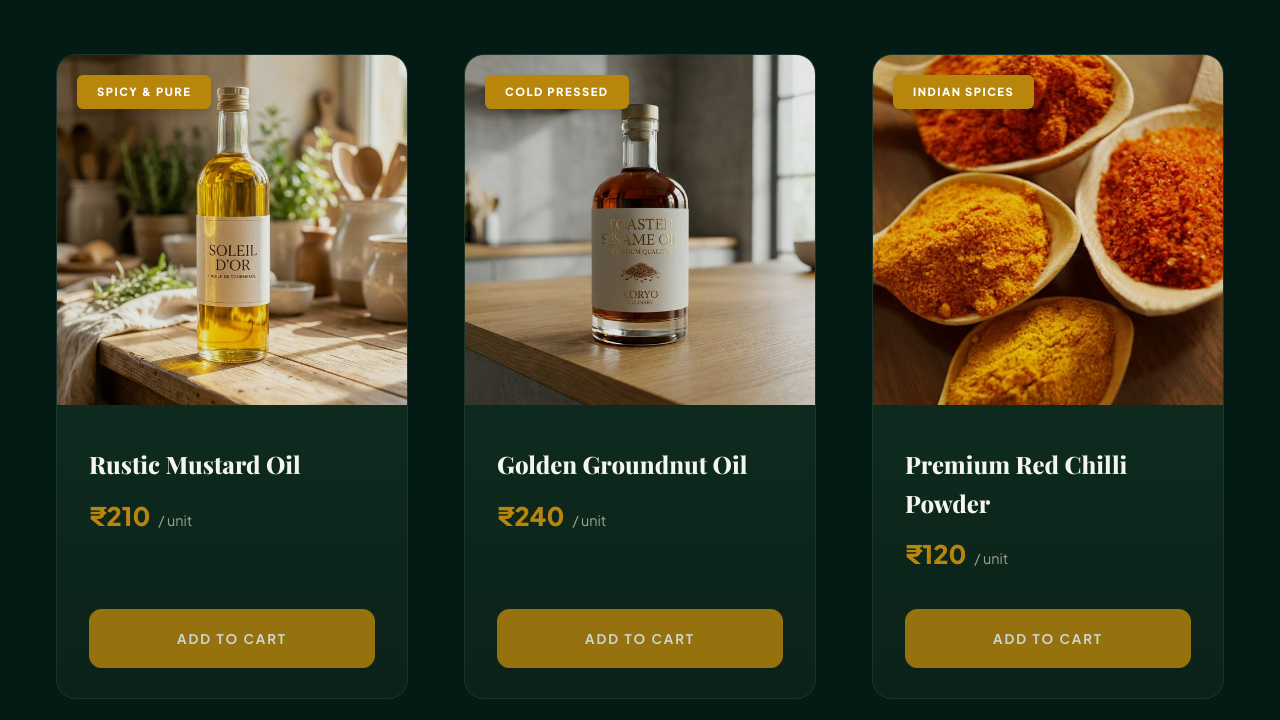
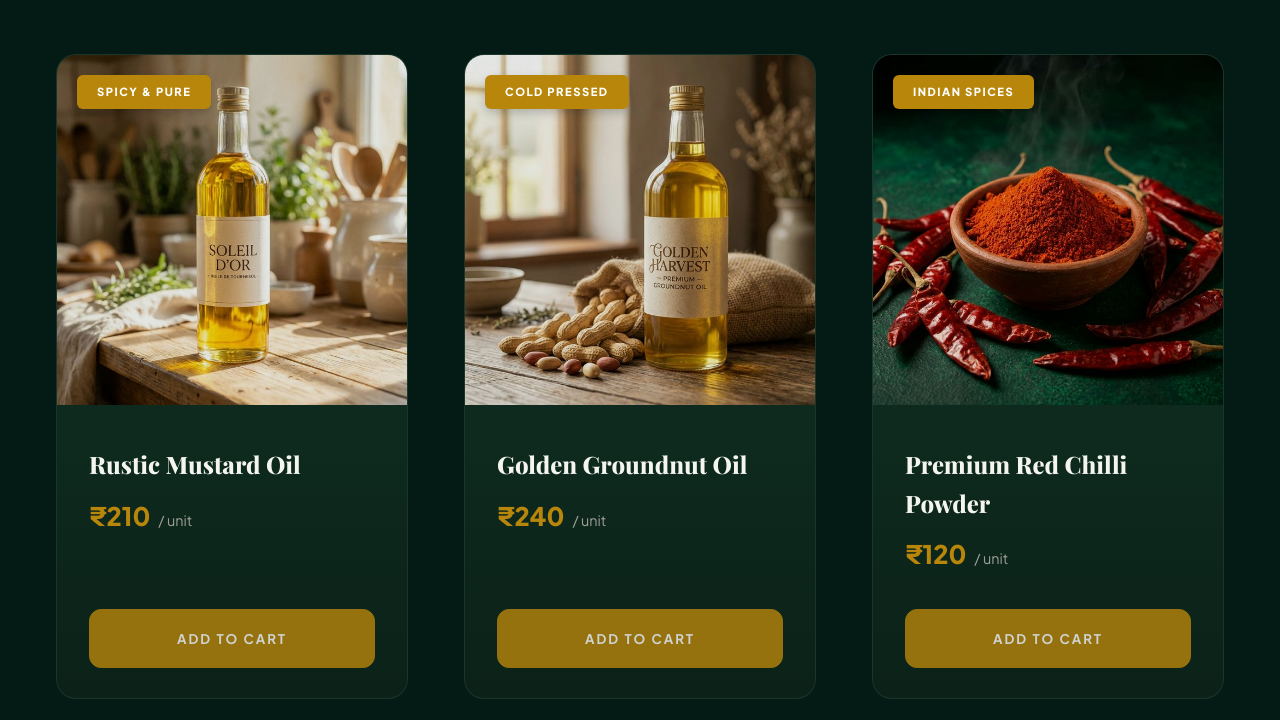
Before and after one commit to Bhavani-Bp/ssvoils, a website built with Vite: page index.html in a window 1280 px wide. Shown: the part 1640-2360 px from the top of the page. Built offline with nearby package versions, Linux system fonts and the light colour scheme; a web font is replaced by a local one.

Commit message:
Standardize production image paths and replace corrupted assets with high-quality generated images

```diff
--- a/src/main.js
+++ b/src/main.js
@@ -2,12 +2,12 @@ import './style.css'
 
 // Product Data
 const PRODUCTS = [
-  { id: 1, name: 'Sunlight Sunflower Oil', category: 'Health & Wellness', price: 180, image: './assets/sunflower.png' },
-  { id: 2, name: 'Heritage Olive Oil', category: 'Imported Premium', price: 950, image: './assets/olive.png' },
-  { id: 3, name: 'Traditional Sesame Oil', category: 'Local Extraction', price: 450, image: './assets/sesame.png' },
-  { id: 4, name: 'Rustic Mustard Oil', category: 'Spicy & Pure', price: 210, image: './assets/sunflower.png' },
-  { id: 5, name: 'Golden Groundnut Oil', category: 'Cold Pressed', price: 240, image: './assets/sesame.png' },
-  { id: 6, name: 'Premium Red Chilli Powder', category: 'Indian Spices', price: 120, image: '/images/turmeric.jpg' },
+  { id: 1, name: 'Sunlight Sunflower Oil', category: 'Health & Wellness', price: 180, image: '/images/sunflower.png' },
+  { id: 2, name: 'Heritage Olive Oil', category: 'Imported Premium', price: 950, image: '/images/olive.png' },
+  { id: 3, name: 'Traditional Sesame Oil', category: 'Local Extraction', price: 450, image: '/images/sesame.png' },
+  { id: 4, name: 'Rustic Mustard Oil', category: 'Spicy & Pure', price: 210, image: '/images/sunflower.png' },
+  { id: 5, name: 'Golden Groundnut Oil', category: 'Cold Pressed', price: 240, image: '/images/groundnut.png' },
+  { id: 6, name: 'Premium Red Chilli Powder', category: 'Indian Spices', price: 120, image: '/images/chilli.png' },
   { id: 7, name: 'Pure Turmeric Powder', category: 'Health Spices', price: 80, image: '/images/turmeric.jpg' },
 ];
 
--- a/src/style.css
+++ b/src/style.css
@@ -320,7 +320,7 @@ button {
   align-items: center;
   position: relative;
   overflow: hidden;
-  background: linear-gradient(to right, rgba(4, 27, 21, 0.95) 40%, rgba(4, 27, 21, 0.4)), url('https://images.unsplash.com/photo-1543083477-4f7f4b0f9d2d?auto=format&fit=crop&q=80&w=2000');
+  background: linear-gradient(to right, rgba(4, 27, 21, 0.95) 40%, rgba(4, 27, 21, 0.4)), url('/images/hero.png');
   background-size: cover;
   background-position: center;
 }
```
Also changed, not shown: public/images/chilli.png (added), public/images/groundnut.png (added), public/images/hero.png (added), public/images/olive.png (added), public/images/sesame.png (added), public/images/sunflower.png (added).
